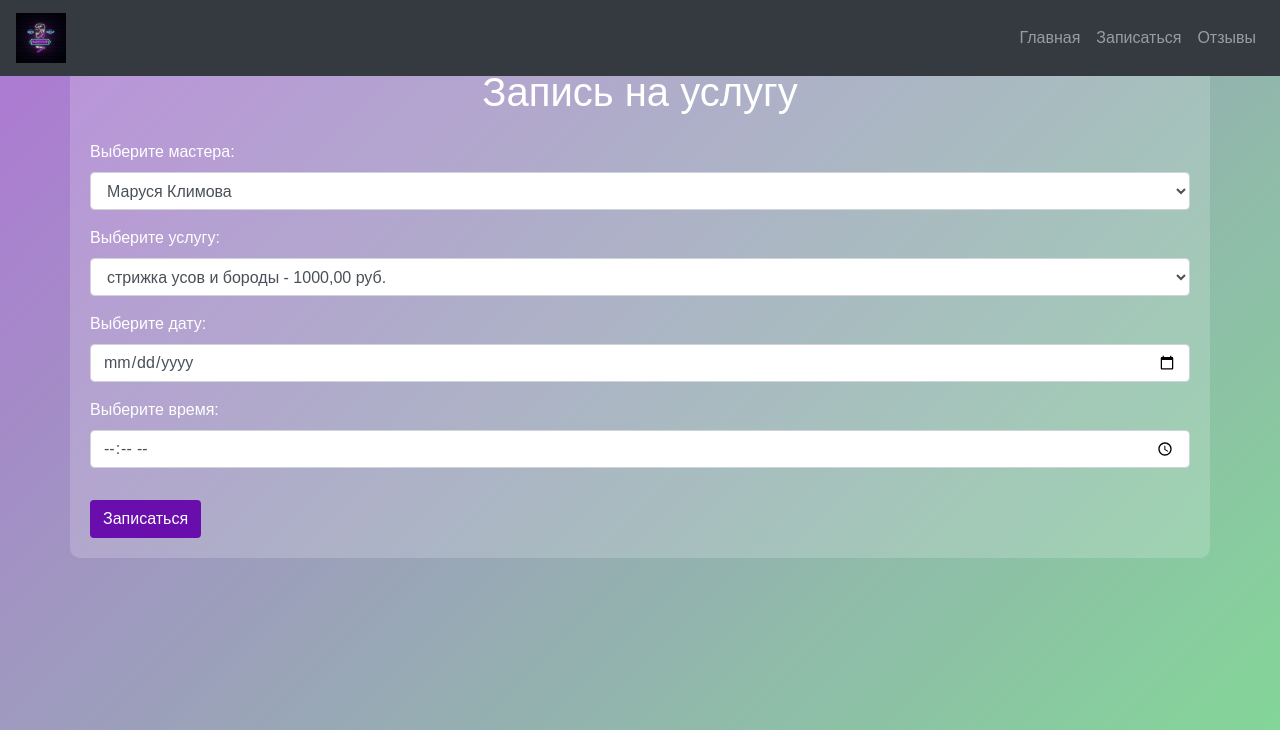
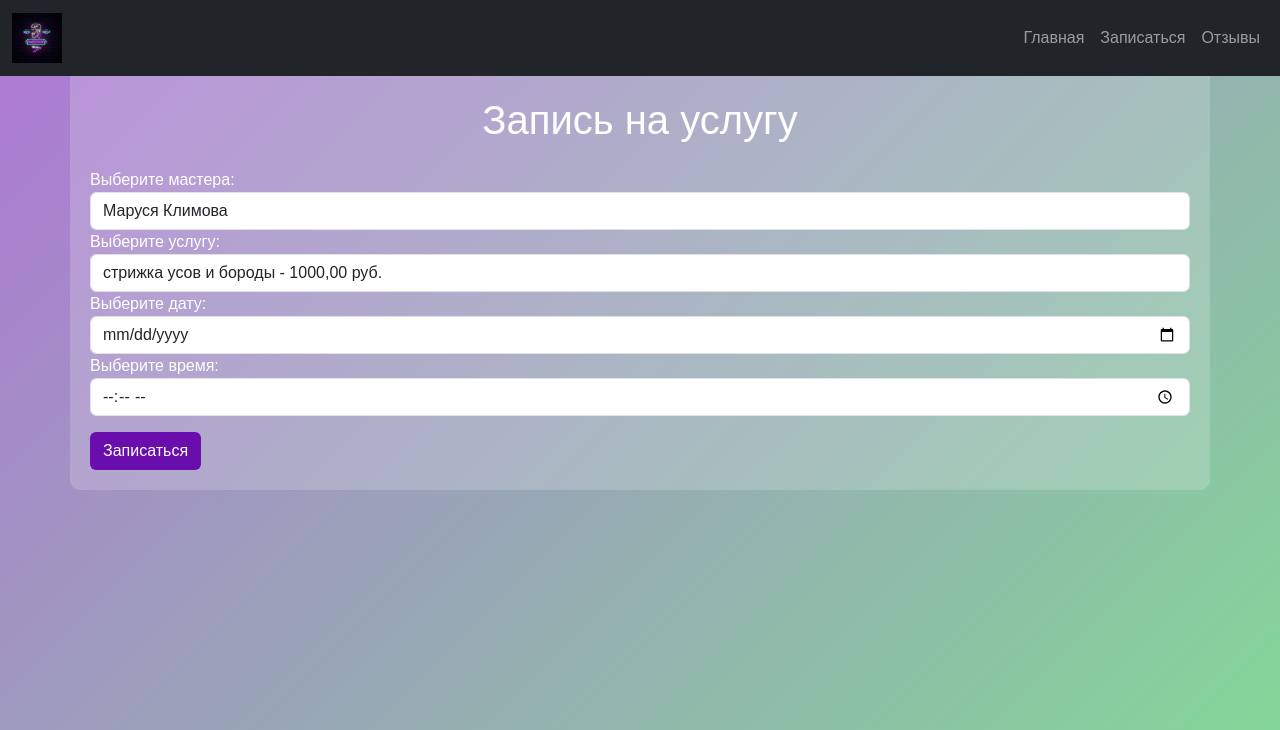
Before and after one commit to Nataliya422/Barbershop, a Django app: page /book/ in a window 1280 px wide. Shown: the top 730 px of the page. Run offline with Django 5.2, Linux system fonts and the light colour scheme; data comes from the database, SQL or seed files in the repository; some libraries are stand-ins or nearby versions.

Commit message:
feat: обновлен Bootstrap до версии 5 и улучшено отображение навигации в шаблоне base.html

```diff
--- a/booking/templates/base.html
+++ b/booking/templates/base.html
@@ -4,22 +4,23 @@
     <meta charset="UTF-8">
     <meta name="viewport" content="width=device-width, initial-scale=1.0">
     <title>{% block title %}Барбершоп{% endblock %}</title>
-    <!-- Подключаем Bootstrap -->
-    <link href="https://stackpath.bootstrapcdn.com/bootstrap/4.5.2/css/bootstrap.min.css" rel="stylesheet">
-    <!-- Подключаем статику -->
+    <!-- Подключаем Bootstrap 5 -->
+    <link href="https://cdn.jsdelivr.net/npm/bootstrap@5.3.1/dist/css/bootstrap.min.css" rel="stylesheet">
     {% load static %}
     <link rel="stylesheet" href="{% static 'css/styles.css' %}">
 </head>
 <body>
     <nav class="navbar navbar-expand-lg navbar-dark bg-dark fixed-top">
+        <div class="container-fluid">
             <a class="navbar-brand" href="{% url 'home' %}">
                 <img src="{% static 'images/logo.png' %}" alt="Логотип Барбершопа" class="img-fluid" style="max-width: 50px;">
             </a>
-        <button class="navbar-toggler" type="button" data-toggle="collapse" data-target="#navbarNav" aria-controls="navbarNav" aria-expanded="false" aria-label="Toggle navigation">
+            <button class="navbar-toggler" type="button" data-bs-toggle="collapse" data-bs-target="#navbarNav"
+                    aria-controls="navbarNav" aria-expanded="false" aria-label="Переключить навигацию">
                 <span class="navbar-toggler-icon"></span>
             </button>
             <div class="collapse navbar-collapse" id="navbarNav">
-            <ul class="navbar-nav ml-auto">
+                <ul class="navbar-nav ms-auto">
                     <li class="nav-item">
                         <a class="nav-link" href="{% url 'home' %}">Главная</a>
                     </li>
@@ -31,28 +32,15 @@
                     </li>
                 </ul>
             </div>
+        </div>
     </nav>
 
-    <div class="container mt-5">
+    <div class="container mt-5 pt-5">
         {% block content %}
-        <!-- Содержимое страницы будет здесь -->
         {% endblock %}
     </div>
 
+    <script src="https://cdn.jsdelivr.net/npm/bootstrap@5.3.1/dist/js/bootstrap.bundle.min.js"></script>
+    <script src="{% static 'js/scripts.js' %}"></script>
 </body>
-
-    <!-- Подключаем jQuery -->
-    <script src="https://code.jquery.com/jquery-3.5.1.min.js"></script>
-    <!-- Подключаем Bootstrap JS и зависимости (Popper.js) -->
-    <script src="https://cdn.jsdelivr.net/npm/@popperjs/core@2.9.2/dist/umd/popper.min.js"></script>
-    <script src="https://stackpath.bootstrapcdn.com/bootstrap/4.5.2/js/bootstrap.min.js"></script>
-    <!-- Подключаем ваш JavaScript -->
-    <script src="{% static 'js/scripts.js' %}"></script>
-
-
-<!-- Подвал сайта
-<footer class="footer text-center bg-dark text-white mt-5">
-    <p>&copy; {{ current_year }} Наш Барбершоп. Все права защищены.</p>
-    <button onclick="window.location.href='{% url 'home' %}'" class="btn btn-light">Назад на главную</button>
-</footer>-->
 </html>
```
Lines whose indentation alone changed are shown as unchanged.
